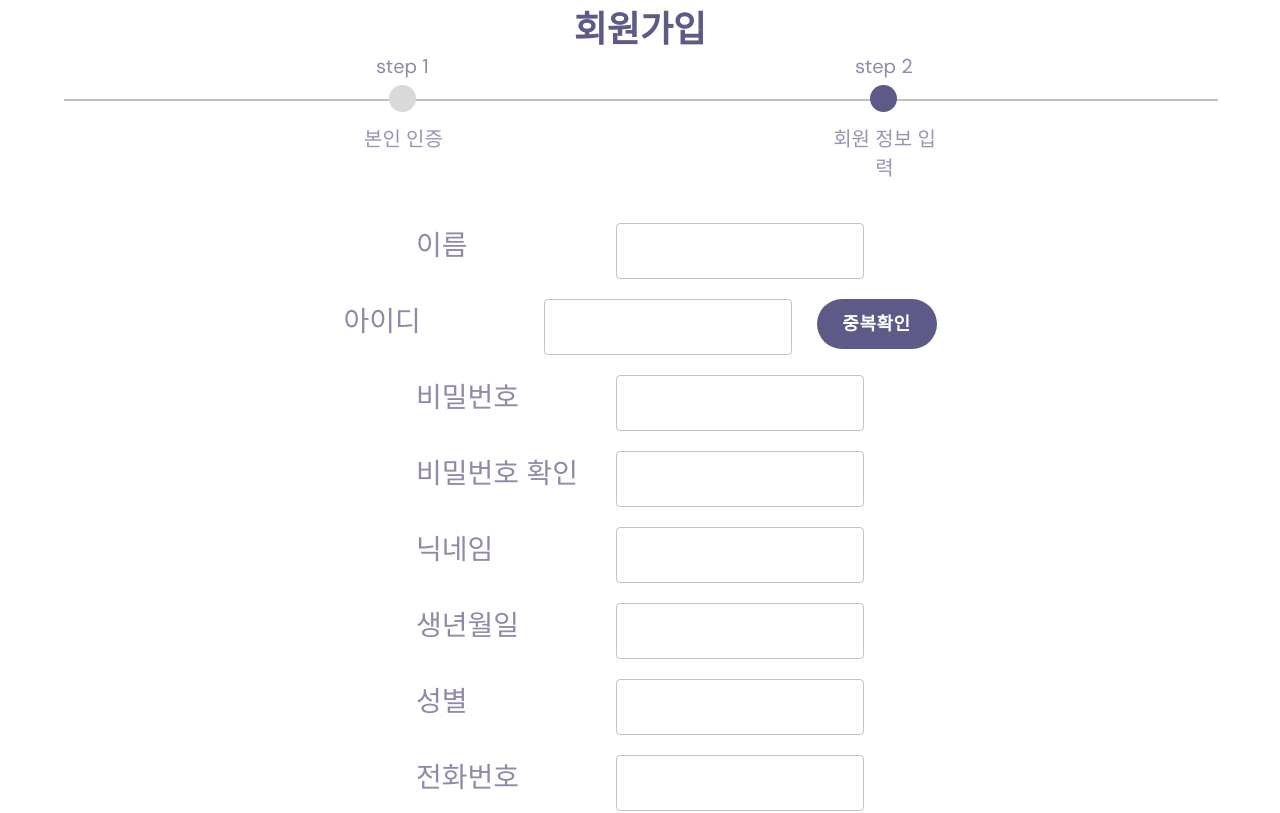
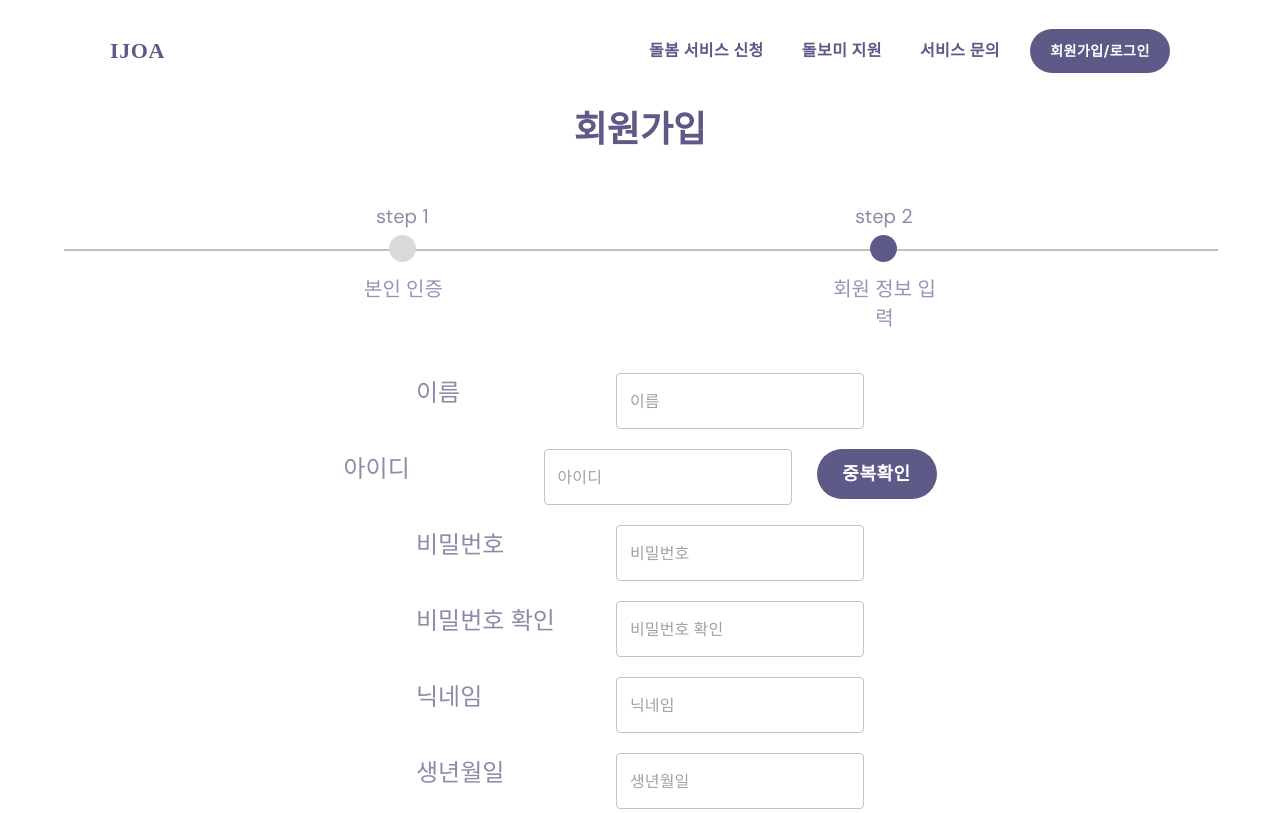
Before and after one commit to hyeyeonismm/ijoa-project, a React (Create React App) app in the folder frontend/: page /signup2 in a window 1280 px wide. Shown: the top 813 px of the page. Built offline with nearby package versions, Linux system fonts and the light colour scheme; what react-reudx would draw is missing.

Commit message:
edit signuppage2

```diff
--- a/frontend/src/pages/SignupPage2.js
+++ b/frontend/src/pages/SignupPage2.js
@@ -54,16 +54,13 @@ function SignupPage() {
   //   // })
   //}
 
-
-
-
-
   return (
     <>
+      <Header/>
       <Container>
         <Title>회원가입</Title>
 
-        <div style={{width: '100%', height: 150, position: 'relative'}}>
+        <div style={{width: '100%', height: 150, position: 'relative', marginTop: 50}}>
           <div style={{width: '100%', height: 0, left: 0, top: 46, position: 'absolute', border: '0.40px #C0C0C0 solid'}}></div>
           <div style={{width: 79, height: 96, left: 300, top: 0, position: 'absolute'}}>
             <div style={{width: 27, height: 27, left: 25, top: 32, position: 'absolute', background: '#D9D9D9', borderRadius: 9999}} />
@@ -77,44 +74,48 @@ function SignupPage() {
             <div style={{left: 31, top: 0, position: 'absolute', textAlign: 'center', color: '#8D8BA7', fontSize: 20, fontFamily: 'DM Sans', fontWeight: '400'}}>step 2</div>
           </div>
         </div>
+
         <div style={{width: 700, margin : '0 auto', position: 'relative'}}>
           <form style={{display: 'flex', flexDirection: 'column'}} /*onSubmit={onSubmitHandler}*/>
             <ItemInline>
               <Label>이름</Label>
-              <TextField value={Name} onChange={onNameHandler}/>
+              <TextField value={Name} onChange={onNameHandler} placeholder="이름"/>
             </ItemInline>
             <ItemInline>
               <Label>아이디</Label>
-              <TextField value={ID} onChange={onIDHandler}/>
+              <TextField value={ID} onChange={onIDHandler} placeholder="아이디"/>
               <DuplicateCheckButton>중복확인</DuplicateCheckButton>
             </ItemInline>
             <ItemInline>
               <Label>비밀번호</Label>
-              <TextField type={"password"} value={PW} onChange={onPWHandler}/>
+              <TextField type={"password"} value={PW} onChange={onPWHandler} placeholder="비밀번호"/>
             </ItemInline>
             <ItemInline>
               <Label>비밀번호 확인</Label>
-              <TextField type={"password"} value={ConfirmPW} onChange={onConfirmPW}/>
+              <TextField type={"password"} value={ConfirmPW} onChange={onConfirmPW} placeholder="비밀번호 확인"/>
             </ItemInline>
             <ItemInline>
               <Label>닉네임</Label>
-              <TextField/>
+              <TextField placeholder="닉네임"/>
             </ItemInline>
             <ItemInline>
               <Label>생년월일</Label>
-              <TextField/>
+              <TextField placeholder="생년월일"/>
             </ItemInline>
             <ItemInline>
               <Label>성별</Label>
+
+
+
               <TextField/>
             </ItemInline>
             <ItemInline>
               <Label>전화번호</Label>
-              <TextField/>
+              <TextField placeholder="전화번호"/>
             </ItemInline>
             <ItemInline>
               <Label>이메일</Label>
-              <TextField/>
+              <TextField type="email" placeholder="이메일"/>
             </ItemInline>
             <SignupButton formAction=''>가입하기</SignupButton>
           </form>
@@ -129,11 +130,12 @@ const Title = styled(Box)(() => ({
   textAlign: "center",
   fontSize: "36px",
   fontWeight: 700,
+  marginTop: 20
 }));
 
 const Label = styled(Box)(() => ({
   color: "#8D8BA7",
-  fontSize: "28px",
+  fontSize: "24px",
   width: 200,
   display: "inline-block"
 
```
